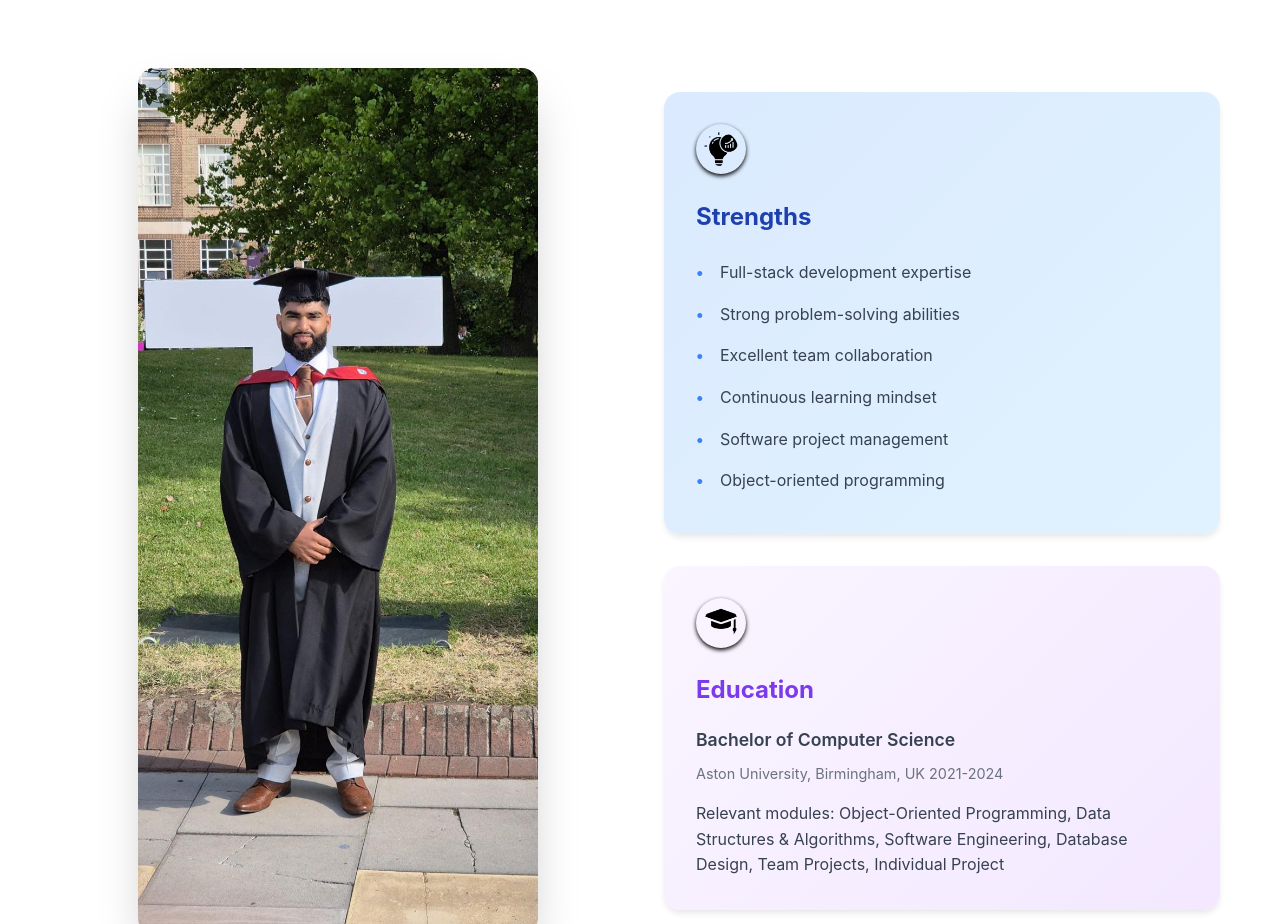
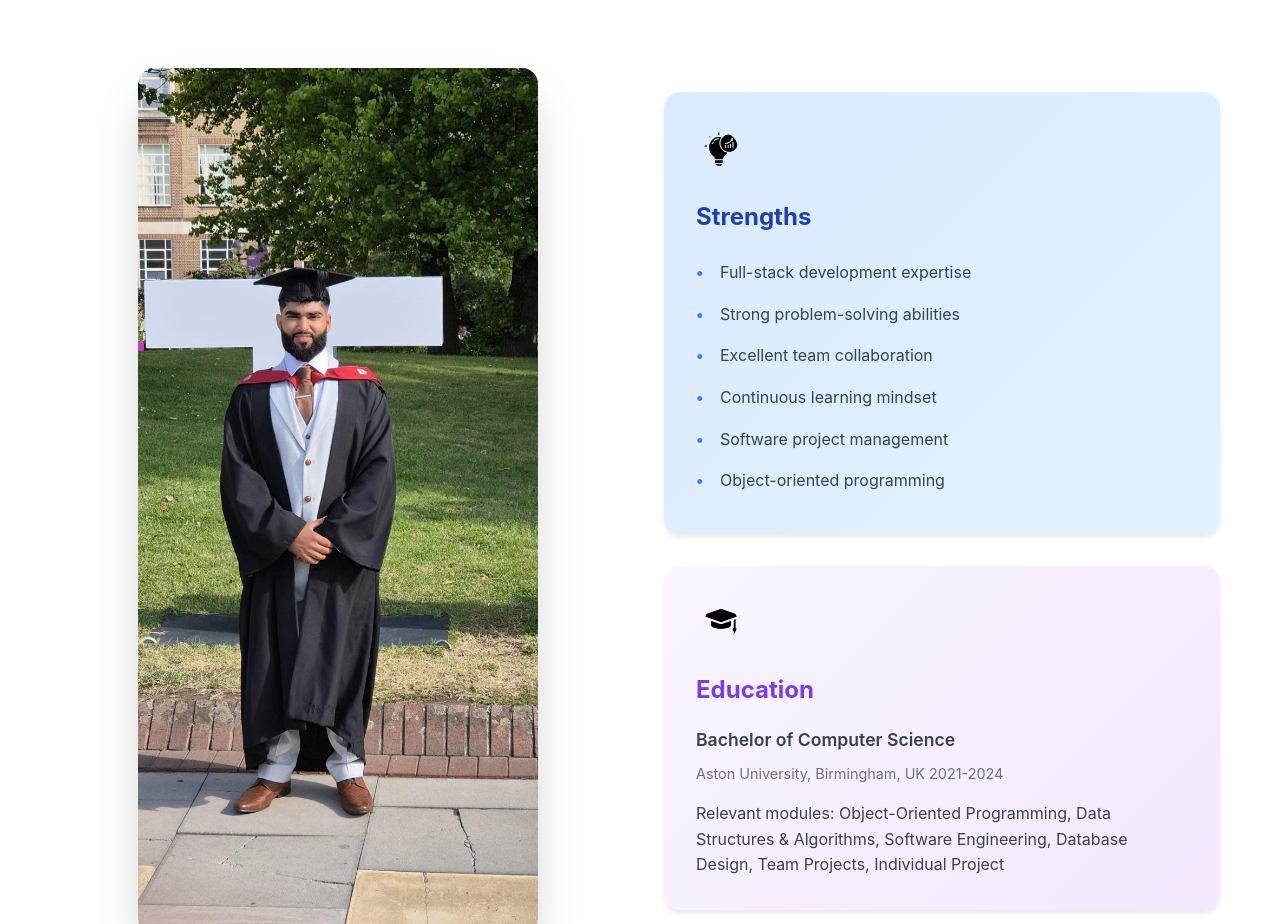
Before and after one commit to Shah-K02/portfolio-project, a React (Create React App) app in the folder my-portfolio/: page / in a window 1280 px wide. Shown: the part 1020-1944 px from the top of the page. Built offline with nearby package versions, Linux system fonts and the light colour scheme.

Commit message:
Remove box-shadow from strength and education icons for a cleaner design

```diff
--- a/my-portfolio/src/components/About.css
+++ b/my-portfolio/src/components/About.css
@@ -52,7 +52,6 @@
   background-color: linear-gradient(135deg, #dbeafe 0%, #e0f2fe 100%);
   border-radius: 50%;
   padding: 0.5rem;
-  box-shadow: 0 2px 4px rgba(0, 0, 0, 1);
   transition: transform 0.3s ease;
   width: 50px;
   height: 50px;
```
